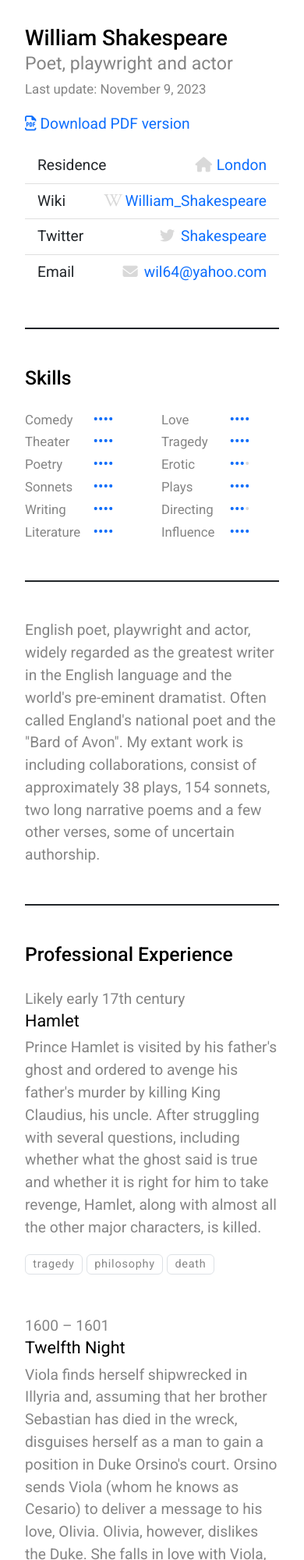
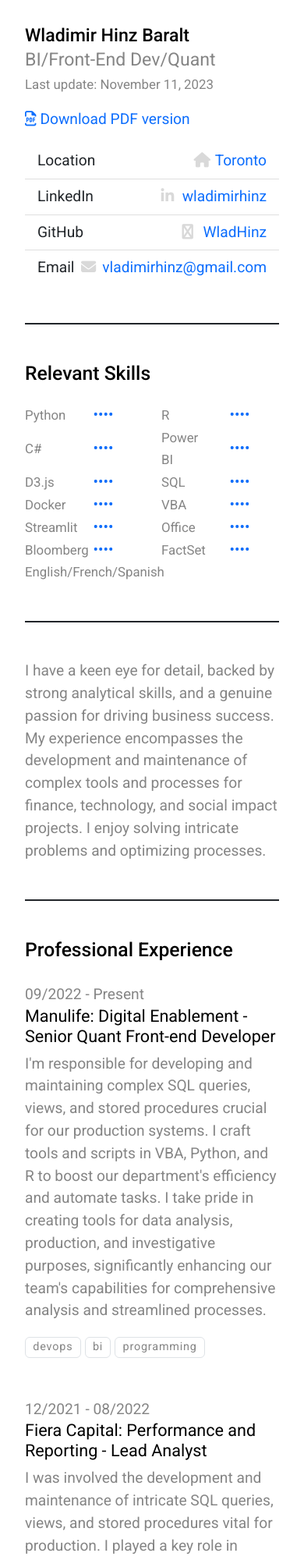
Before and after one commit to WladHinz/cv, a plain HTML site: page index.html in a window 390 px wide. Shown: the top 2000 px of the page at 78% size. Drawn offline with nearby package versions, Linux system fonts and the light colour scheme.

Commit message:
Deploying to gh-pages from @ WladHinz/cv@5a9996d2adaa28fc01748a3eefb49da7c4f6dd43 🚀

```diff
--- a/index.html
+++ b/index.html
@@ -3,7 +3,7 @@
 <head>
     <meta charset="UTF-8"/>
     <meta name="viewport" content="width=device-width, initial-scale=1">
-    <title>William Shakespeare. Poet, playwright and actor</title>
+    <title>Wladimir Hinz Baralt - CV</title>
     <link rel="icon" href="favicon.ico" type="image/x-icon"/>
     <link rel="preconnect" href="https://fonts.googleapis.com">
     <link rel="preconnect" href="https://fonts.gstatic.com" crossorigin>
@@ -19,15 +19,15 @@
         <div class="row">
             <div class="col-print-6 col-12 col-md-4 d-flex justify-content-between flex-column">
                 <div>
-                    <h1 class="mb-0">William Shakespeare</h1>
-                    <div class="fs-3">Poet, playwright and actor</div>
+                    <h3 class="mb-0">Wladimir Hinz Baralt</h3>
+                    <div class="fs-3">BI/Front-End Dev/Quant</div>
                 </div>
                 <div>
                     <p>
-                        <time datetime="" class="small">Last update: November 9, 2023</time>
+                        <time datetime="" class="small">Last update: November 11, 2023</time>
                     </p>
                     <p>
-                        <span class="screen"><a href="william-shakespeare.poet-playwright-and-actor.pdf"><i class="far fa-file-pdf"></i>Download PDF version</a></span>
+                        <span class="screen"><a href="wladimir-hinz-baralt.bi-front-end-dev-quant.pdf"><i class="far fa-file-pdf"></i>Download PDF version</a></span>
                         <span class="print">Up-to-date version of CV is available at <a href="https://WladHinz.github.io/cv"
                                                                                         class="text-nowrap"><i
                             class="fab fa-github" aria-hidden="true"></i>https://WladHinz.github.io/cv</a></span>
@@ -40,22 +40,22 @@
             <div class="col-print-6 col-12 col-md-5 offset-lg-1 col-lg-4">
                 <ul class="list-group list-group-flush">
                     <li class="list-group-item d-flex justify-content-between align-items-start">
-                        <span class="text-nowrap">Residence</span>
-                        <span class="text-nowrap"><a href="https://www.google.com/maps/place/London,+UK/@51.5285582,-0.2416814,11z/data=!3m1!4b1!4m5!3m4!1s0x47d8a00baf21de75:0x52963a5addd52a99!8m2!3d51.5072178!4d-0.1275862"><i class="fa fa-home fact-icon"></i>London</a></span>
+                        <span class="text-nowrap">Location</span>
+                        <span class="text-nowrap"><a href="https://www.google.com/maps/place/Toronto,+ON/@43.7177675,-79.7077027,10z/data=!3m1!4b1!4m6!3m5!1s0x89d4cb90d7c63ba5:0x323555502ab4c477!8m2!3d43.653226!4d-79.3831843!16zL20vMGg3aDY?entry=ttu"><i class="fa fa-home fact-icon"></i>Toronto</a></span>
                     </li>
                     <li class="list-group-item d-flex justify-content-between align-items-start">
-                        <span class="text-nowrap">Wiki</span>
-                        <span class="text-nowrap"><a href="https://en.wikipedia.org/wiki/William_Shakespeare">
-                  <i class="fa-brands fa-wikipedia-w fact-icon"></i>William_Shakespeare
+                        <span class="text-nowrap">LinkedIn</span>
+                        <span class="text-nowrap"><a href="https://www.linkedin.com/in/wladimirhinz">
+                  <i class="fa-brands fa-linkedin-in fact-icon"></i>wladimirhinz
                 </a></span>
                     </li>
                     <li class="list-group-item d-flex justify-content-between align-items-start">
-                        <span class="text-nowrap">Twitter</span>
-                        <span class="text-nowrap"><a href="https://twitter.com/shakespeare"><i class="fa-brands fa-twitter fact-icon"></i>Shakespeare</a></span>
+                        <span class="text-nowrap">GitHub</span>
+                        <span class="text-nowrap"><a href="https://github.com/WladHinz"><i class="fa fa-github fact-icon"></i>WladHinz</a></span>
                     </li>
                     <li class="list-group-item d-flex justify-content-between align-items-start">
                         <span class="text-nowrap">Email</span>
-                        <span class="text-nowrap"><a href="mailto:wil64@yahoo.com"><i class="fa fa-envelope fact-icon"></i>wil64@yahoo.com</a></span>
+                        <span class="text-nowrap"><a href="mailto:vladimirhinz@gmail.com"><i class="fa fa-envelope fact-icon"></i>vladimirhinz@gmail.com</a></span>
                     </li>
                 </ul>
             </div>
@@ -63,160 +63,210 @@
     </div>
 
     <div class="border-bottom border-2 border-print-0 border-dark mb-5 pb-5 pb-print-0 mb-print-1">
-        <h3 class="h2 screen mb-4">Skills</h3>
+        <h3 class="h2 screen mb-4">Relevant Skills</h3>
         <div class="row align-items-center">
                 <div class="col-print-1 col-3 col-md-2 col-lg-1 text-right">
-                <small>Comedy</small>
+                    <small>Python</small>
                 </div>
                 <div class="col-print-1 col-3 col-md-2 col-lg-1">
+                     <!-- Check if the skill level is not 0 -->
                         <div class="skills">
                             <div class="skills-bar" style="width: 100%"></div>
                         </div>
                 </div>
                 <div class="col-print-1 col-3 col-md-2 col-lg-1 text-right">
-                <small>Love</small>
+                    <small>R</small>
                 </div>
                 <div class="col-print-1 col-3 col-md-2 col-lg-1">
+                     <!-- Check if the skill level is not 0 -->
                         <div class="skills">
                             <div class="skills-bar" style="width: 100%"></div>
                         </div>
                 </div>
                 <div class="col-print-1 col-3 col-md-2 col-lg-1 text-right">
-                <small>Theater</small>
+                    <small>C#</small>
                 </div>
                 <div class="col-print-1 col-3 col-md-2 col-lg-1">
+                     <!-- Check if the skill level is not 0 -->
                         <div class="skills">
                             <div class="skills-bar" style="width: 100%"></div>
                         </div>
                 </div>
                 <div class="col-print-1 col-3 col-md-2 col-lg-1 text-right">
-                <small>Tragedy</small>
+                    <small>Power BI</small>
                 </div>
                 <div class="col-print-1 col-3 col-md-2 col-lg-1">
+                     <!-- Check if the skill level is not 0 -->
                         <div class="skills">
                             <div class="skills-bar" style="width: 100%"></div>
                         </div>
                 </div>
                 <div class="col-print-1 col-3 col-md-2 col-lg-1 text-right">
-                <small>Poetry</small>
+                    <small>D3.js</small>
                 </div>
                 <div class="col-print-1 col-3 col-md-2 col-lg-1">
+                     <!-- Check if the skill level is not 0 -->
                         <div class="skills">
                             <div class="skills-bar" style="width: 100%"></div>
                         </div>
                 </div>
                 <div class="col-print-1 col-3 col-md-2 col-lg-1 text-right">
-                <small>Erotic</small>
+                    <small>SQL</small>
                 </div>
                 <div class="col-print-1 col-3 col-md-2 col-lg-1">
-                <div class="skills">
-                    <div class="skills-bar" style="width: 75%"></div>
-                </div>
-            </div>
-            <div class="col-print-1 col-3 col-md-2 col-lg-1 text-right">
-                <small>Sonnets</small>
-            </div>
-            <div class="col-print-1 col-3 col-md-2 col-lg-1">
+                     <!-- Check if the skill level is not 0 -->
                         <div class="skills">
                             <div class="skills-bar" style="width: 100%"></div>
                         </div>
                 </div>
                 <div class="col-print-1 col-3 col-md-2 col-lg-1 text-right">
-                <small>Plays</small>
+                    <small>Docker</small>
                 </div>
                 <div class="col-print-1 col-3 col-md-2 col-lg-1">
+                     <!-- Check if the skill level is not 0 -->
                         <div class="skills">
                             <div class="skills-bar" style="width: 100%"></div>
                         </div>
                 </div>
                 <div class="col-print-1 col-3 col-md-2 col-lg-1 text-right">
-                <small>Writing</small>
+                    <small>VBA</small>
                 </div>
                 <div class="col-print-1 col-3 col-md-2 col-lg-1">
+                     <!-- Check if the skill level is not 0 -->
+                        <div class="skills">
+                            <div class="skills-bar" style="width: 95%"></div>
+                        </div>
+                </div>
+                <div class="col-print-1 col-3 col-md-2 col-lg-1 text-right">
+                    <small>Streamlit</small>
+                </div>
+                <div class="col-print-1 col-3 col-md-2 col-lg-1">
+                     <!-- Check if the skill level is not 0 -->
                         <div class="skills">
                             <div class="skills-bar" style="width: 100%"></div>
                         </div>
                 </div>
                 <div class="col-print-1 col-3 col-md-2 col-lg-1 text-right">
-                <small>Directing</small>
+                    <small>Office</small>
                 </div>
                 <div class="col-print-1 col-3 col-md-2 col-lg-1">
-                <div class="skills">
-                    <div class="skills-bar" style="width: 75%"></div>
-                </div>
-            </div>
-            <div class="col-print-1 col-3 col-md-2 col-lg-1 text-right">
-                <small>Literature</small>
-            </div>
-            <div class="col-print-1 col-3 col-md-2 col-lg-1">
+                     <!-- Check if the skill level is not 0 -->
                         <div class="skills">
                             <div class="skills-bar" style="width: 100%"></div>
                         </div>
                 </div>
                 <div class="col-print-1 col-3 col-md-2 col-lg-1 text-right">
-                <small>Influence</small>
+                    <small>Bloomberg</small>
                 </div>
                 <div class="col-print-1 col-3 col-md-2 col-lg-1">
+                     <!-- Check if the skill level is not 0 -->
                         <div class="skills">
                             <div class="skills-bar" style="width: 100%"></div>
                         </div>
                 </div>
+                <div class="col-print-1 col-3 col-md-2 col-lg-1 text-right">
+                    <small>FactSet</small>
+                </div>
+                <div class="col-print-1 col-3 col-md-2 col-lg-1">
+                     <!-- Check if the skill level is not 0 -->
+                        <div class="skills">
+                            <div class="skills-bar" style="width: 100%"></div>
+                        </div>
+                </div>
+                <div class="col-print-1 col-3 col-md-2 col-lg-1 text-right">
+                    <small>English/French/Spanish</small>
+                </div>
+                <div class="col-print-1 col-3 col-md-2 col-lg-1">
+                                    </div>
+
         </div>
     </div>
 
     <div class="border-bottom border-2 border-print-0 border-dark mb-5 pb-5 pb-print-0 mb-print-1">
-        English poet, playwright and actor, widely regarded as the greatest writer in the English language
-        and the world's pre-eminent dramatist. Often called England's national poet and the "Bard of Avon".
-        My extant work is including collaborations, consist of approximately 38 plays, 154 sonnets,
-        two long narrative poems and a few other verses, some of uncertain authorship.
+        I have a keen eye for detail, backed by strong analytical skills, and a genuine passion for
+        driving business success. My experience encompasses the development and maintenance of complex
+        tools and processes for finance, technology, and social impact projects.
+        I enjoy solving intricate problems and optimizing processes.
     </div>
 
     <div class="border-bottom border-2 border-print-0 border-dark mb-5 pb-5 pb-print-0 mb-print-1">
         <h2 class="mb-4">Professional Experience</h2>
         <div class="row d-block d-md-flex mb-5">
             <div class="col-md-2 pt-1">
-                Likely early 17th century
+                09/2022 - Present
             </div>
             <div class="col-md-10">
-                <h3 class="fs-4 fw-normal">Hamlet</h3>
+                <h3 class="fs-4 fw-normal">Manulife: Digital Enablement - Senior Quant Front-end Developer</h3>
 
-                <div><p>Prince Hamlet is visited by his father&#39;s ghost and ordered to avenge his father&#39;s murder by killing King Claudius, his uncle. After struggling with several questions, including whether what the ghost said is true and whether it is right for him to take revenge, Hamlet, along with almost all the other major characters, is killed.</p></div>
+                <div><p>I&#39;m responsible for developing and maintaining complex SQL queries, views, and stored procedures crucial for our production systems. I craft tools and scripts in VBA, Python, and R to boost our department&#39;s efficiency and automate tasks. I take pride in creating tools for data analysis, production, and investigative purposes, significantly enhancing our team&#39;s capabilities for comprehensive analysis and streamlined processes.</p></div>
 
                 <p>
-                    <span class="badge text-body border border-1">tragedy</span>
-                    <span class="badge text-body border border-1">philosophy</span>
-                    <span class="badge text-body border border-1">death</span>
+                    <span class="badge text-body border border-1">devops</span>
+                    <span class="badge text-body border border-1">bi</span>
+                    <span class="badge text-body border border-1">programming</span>
                 </p>
             </div>
         </div>
         <div class="row d-block d-md-flex mb-5">
             <div class="col-md-2 pt-1">
-                1600 – 1601
+                12/2021 - 08/2022
             </div>
             <div class="col-md-10">
-                <h3 class="fs-4 fw-normal">Twelfth Night</h3>
+                <h3 class="fs-4 fw-normal">Fiera Capital: Performance and Reporting - Lead Analyst</h3>
 
-                <div><p>Viola finds herself shipwrecked in Illyria and, assuming that her brother Sebastian has died in the wreck, disguises herself as a man to gain a position in Duke Orsino&#39;s court. Orsino sends Viola (whom he knows as Cesario) to deliver a message to his love, Olivia. Olivia, however, dislikes the Duke. She falls in love with Viola, who she thinks is a man. Eventually, Viola&#39;s brother Sebastian, who in fact was unharmed in the wreck, reappears. At a critical moment, Viola&#39;s true identity is revealed when members of the court notice the similarities between her and Sebastian. Olivia quickly falls in love with Sebastian, and Viola confesses her love for the Duke.</p></div>
+                <div><p>I was involved the development and maintenance of intricate SQL queries, views, and stored procedures vital for production. I played a key role in enhancing departmental efficiency by crafting tools and scripts using VBA, Python, and C#, significantly improving processes. Additionally, I built custom models for database validation across various business lines and created data analysis, production, and investigation tools essential for team utilization.</p></div>
 
                 <p>
-                    <span class="badge text-body border border-1">comedy</span>
-                    <span class="badge text-body border border-1">love</span>
+                    <span class="badge text-body border border-1">bi</span>
+                    <span class="badge text-body border border-1">programming</span>
+                </p>
+            </div>
+        </div>
+        <div class="row d-block d-md-flex mb-5">
+            <div class="col-md-2 pt-1">
+                01/2020 - 12/2021
+            </div>
+            <div class="col-md-10">
+                <h3 class="fs-4 fw-normal">CEM Benchmarking: Investment Benchmarking Service - Senior Analyst</h3>
+
+                <div><p>I was responsible for guiding client interactions, presenting results to management, and supporting CRM presentations. My role also involved backend programming in C# and Python, leading to enhanced team productivity through application development and automation of Excel-based tools for report production.</p></div>
+
+                <p>
+                    <span class="badge text-body border border-1">bi</span>
+                    <span class="badge text-body border border-1">programming</span>
+                    <span class="badge text-body border border-1">presentations</span>
+                </p>
+            </div>
+        </div>
+        <div class="row d-block d-md-flex mb-5">
+            <div class="col-md-2 pt-1">
+                03/2017 - 12/2019
+            </div>
+            <div class="col-md-10">
+                <h3 class="fs-4 fw-normal">CEM Benchmarking: Investment Benchmarking Service - Analyst</h3>
+
+                <div><p>I was responsible for preparing investment benchmarking reports for institutional investors, customizing proprietary models, and managing detailed pension plan investment portfolio data. I streamlined technology and files for production, providing timely and detailed analysis reports during client inquiries and presentations.</p></div>
+
+                <p>
+                    <span class="badge text-body border border-1">bi</span>
+                    <span class="badge text-body border border-1">programming</span>
+                    <span class="badge text-body border border-1">presentations</span>
                 </p>
             </div>
         </div>
         <div class="row d-block d-md-flex">
             <div class="col-md-2 pt-1">
-                1595–1596, with a possible early draft written in 1591
+                04/2016 - 12/2016
             </div>
             <div class="col-md-10">
-                <h3 class="fs-4 fw-normal">The Tragedy of Romeo and Juliet</h3>
+                <h3 class="fs-4 fw-normal">Ontario Teachers&#x27; Pension Plan: FI and FX - Emerging Markets - 2 Coop Terms</h3>
 
-                <div><p>In Verona, Italy, two families, the Montagues and the Capulets, are in the midst of a bloody feud. Romeo, a Montague, and Juliet, a Capulet, fall in love and struggle to maintain their relationship in the face of familial hatred. After Romeo kills Juliet&#39;s cousin Tybalt in a fit of passion, things fall apart. Both lovers eventually commit suicide within minutes of each other, and the feuding families make peace over their recent grief.</p></div>
+                <div><p>I developed daily portfolio tracking processes, implemented economic models, and contributed to weekly presentations supporting investment strategies. Additionally, I authored a publication highlighting key economic and political developments in emerging markets and provided regular risk reports to senior management.</p></div>
 
                 <p>
-                    <span class="badge text-body border border-1">tragedy</span>
-                    <span class="badge text-body border border-1">death</span>
-                    <span class="badge text-body border border-1">love</span>
+                    <span class="badge text-body border border-1">bi</span>
+                    <span class="badge text-body border border-1">programming</span>
+                    <span class="badge text-body border border-1">presentations</span>
                 </p>
             </div>
         </div>
@@ -224,31 +274,10 @@
 
     <div class="border-bottom border-2 border-print-0 border-dark mb-5 pb-5 pb-print-0 mb-print-1">
         <h2 class="mb-4">Education</h2>
-        <div>King Edward VI Grammar School in Stratford-upon-Avon [1571 - 1578]</div>
+        <div>Master of Financial Economics - Department of Economics & Rotman School of Management, University of Toronto [2017]</div>
+        <div>Bachelor of Arts, in Economics - Department of Economics, Universidad Católica Andrés Bello [2010]</div>
     </div>
 
-    <h2 class="mb-4">Additional Experience</h2>
-
-    <div class="mb-4">
-        <h3 class="fs-4 fw-normal">Performance</h3>
-
-        <p>Thousands of performances of my plays have been staged since the end of the 16th century. Many of my greatest plays were performed by the Lord Chamberlain&#39;s Men and King&#39;s Men acting companies at the <a href="https://en.wikipedia.org/wiki/Globe_Theatre">Globe</a> and Blackfriars Theatres.</p>
-
-        <div>
-            <span class="badge text-body border border-1">theater</span>
-            <span class="badge text-body border border-1">play</span>
-        </div>
-    </div>
-    <div class="mb-4">
-        <h3 class="fs-4 fw-normal">Poetry</h3>
-
-        <p>In 1593 and 1594, when the theatres were closed because of plague, I published two narrative poems on sexual themes, Venus and Adonis and The Rape of Lucrece. I dedicated them to Henry Wriothesley, Earl of Southampton.</p>
-
-        <div>
-            <span class="badge text-body border border-1">poetry</span>
-            <span class="badge text-body border border-1">erotic</span>
-        </div>
-    </div>
 </div>
 </body>
 </html>
```
Also changed, not shown: favicon.ico, photo.jpg, 2 other files. Lines whose indentation alone changed are shown as unchanged.
